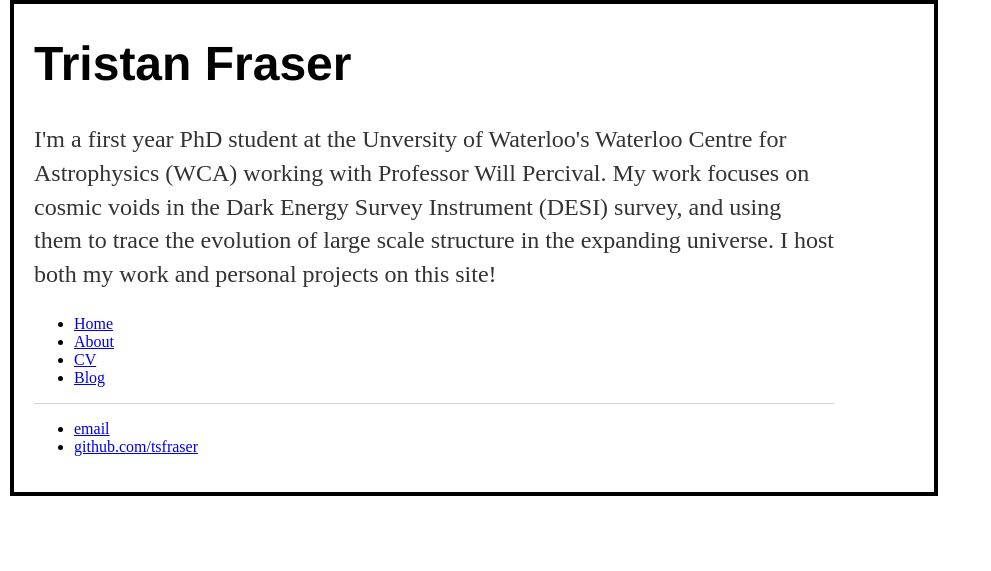
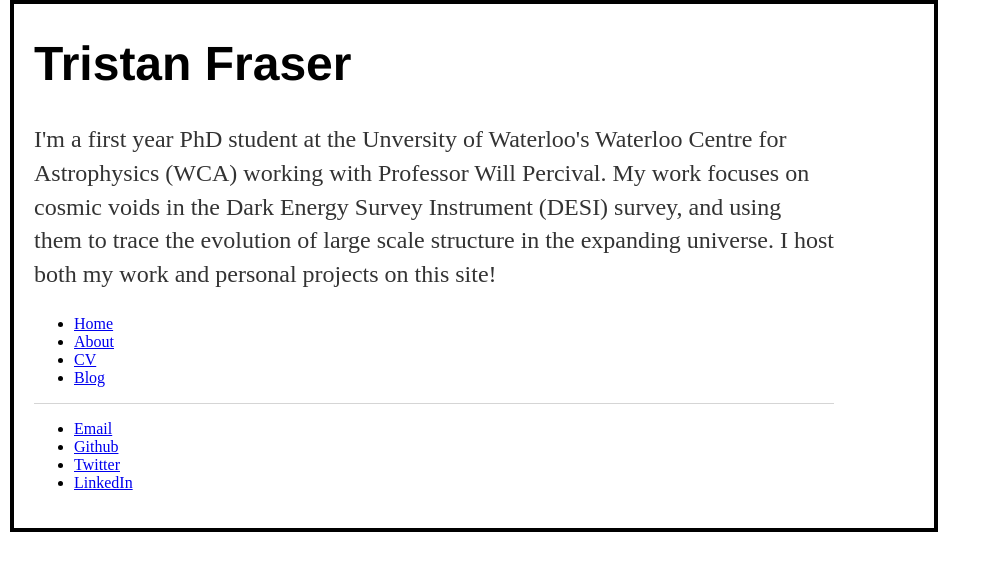
Before and after one commit to tsfraser/tsfraser.github.io, a Jekyll site: the page built from index.html, in a window 1280 px wide. Shown: the top 571 px of the page, without its empty margins (0-991 px from the left). Built offline with Jekyll 4.4.1, drawn with Linux system fonts in a browser that asks for light colours.

Commit message:
Update default.html

```diff
--- a/_layouts/default.html
+++ b/_layouts/default.html
@@ -27,8 +27,10 @@
 
   <footer>
    <ul>
-   <li><a href="mailto:tsfraser@uwaterloo.ca">email</a></li>
-   <li><a href="https://github.com/tsfraser">github.com/tsfraser</a></li>
+   <li><a href="mailto:tsfraser@uwaterloo.ca">Email</a></li>
+   <li><a href="https://github.com/tsfraser">Github</a></li>
+   <li><a href="https://twitter.com/TsfraserA">Twitter</a></li>
+   <li><a href="www.linkedin.com/in/tristan-fraser-astro">LinkedIn</a></li>
    </ul>
   </footer>
   </body>
```
